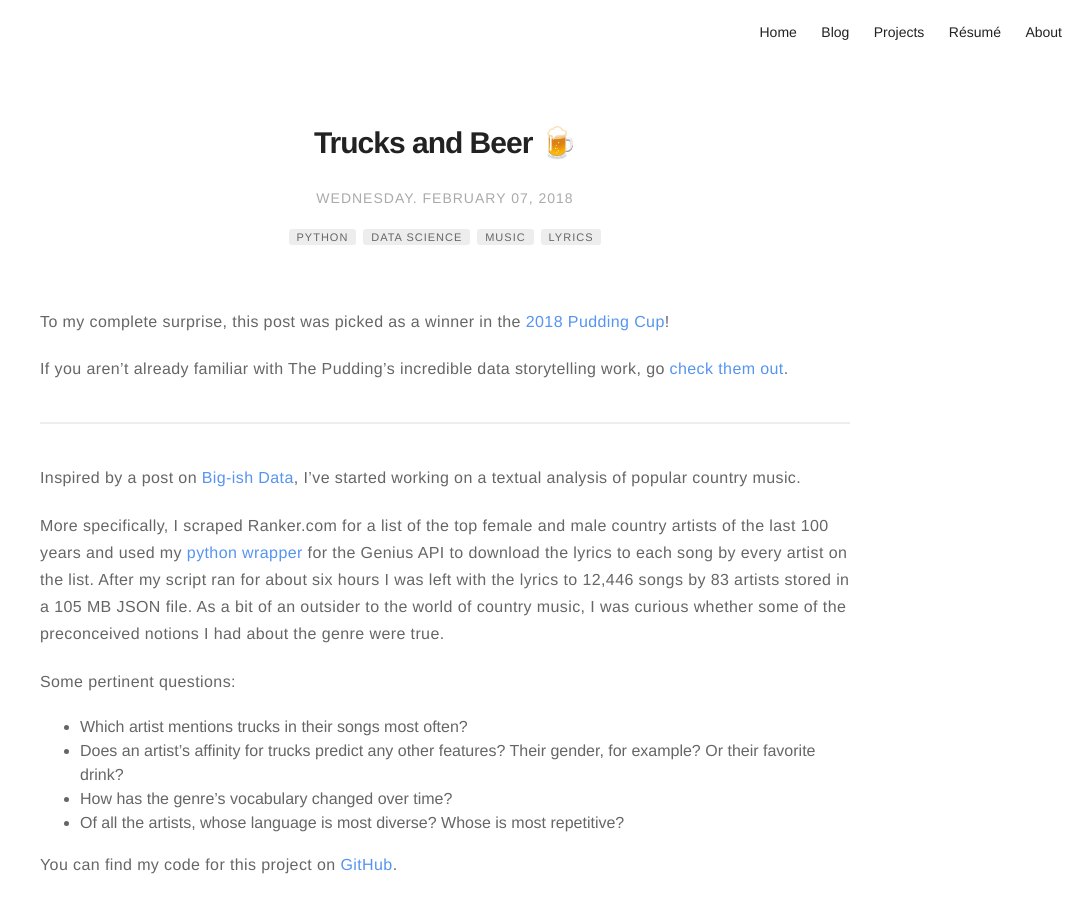
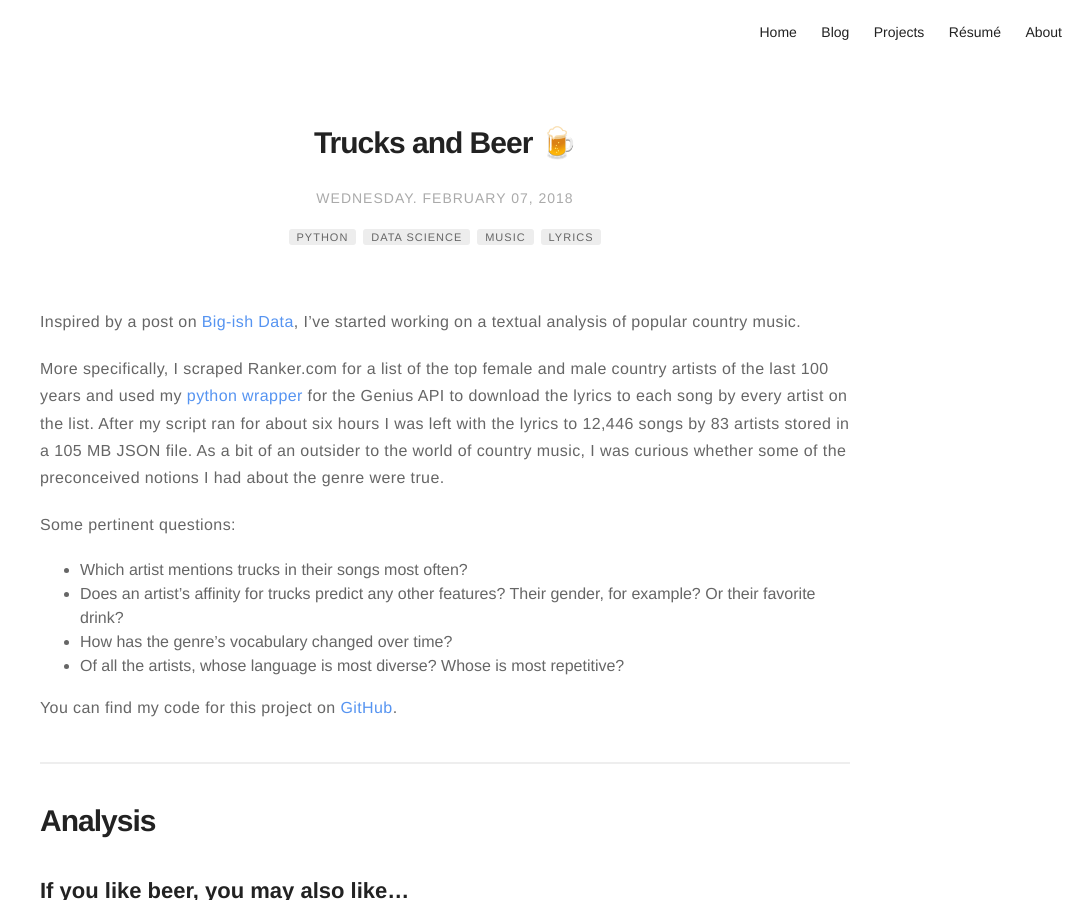
Before and after one commit to johnwmillr/johnwmillr.github.io, a Jekyll site: the page built from _posts/2018-02-07-trucks-and-beer.markdown, in a window 1280 px wide and 900 px high. Shown: the whole window, without its empty margins (195-1280 px from the left). Built offline with Jekyll 4.4.1, drawn with Linux system fonts in a browser that asks for light colours; comment, search, counter and statistics services are not loaded; some of the changed text lies outside the part shown.

Commit message:
Move Pudding note to bottom of page

```diff
--- a/_posts/2018-02-07-trucks-and-beer.markdown
+++ b/_posts/2018-02-07-trucks-and-beer.markdown
@@ -12,12 +12,6 @@
 name: john
 image: assets/images/FreqPlot_beer_and_truck.png
 description: Analyzing country music lyrics
----
-
-To my complete surprise, this post was picked as a winner in the [2018 Pudding Cup](https://pudding.cool/process/pudding-awards-2018/)!
-
-If you aren't already familiar with The Pudding's incredible data storytelling work, go [check them out](https://pudding.cool/).
-
 ---
 
 Inspired by a post on [Big-ish Data](https://bigishdata.com/2016/10/25/talkin-bout-trucks-beer-and-love-in-country-songs-analyzing-genius-lyrics/), I've started working on a textual analysis of popular country music.
```
Also changed, not shown: other parts of _posts/2018-02-07-trucks-and-beer.markdown (+6 -0 lines).
